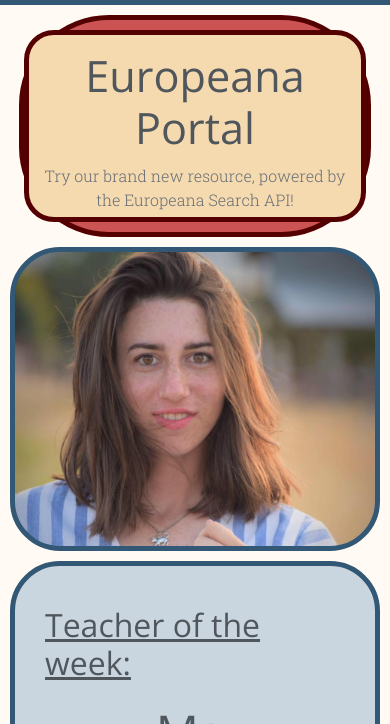
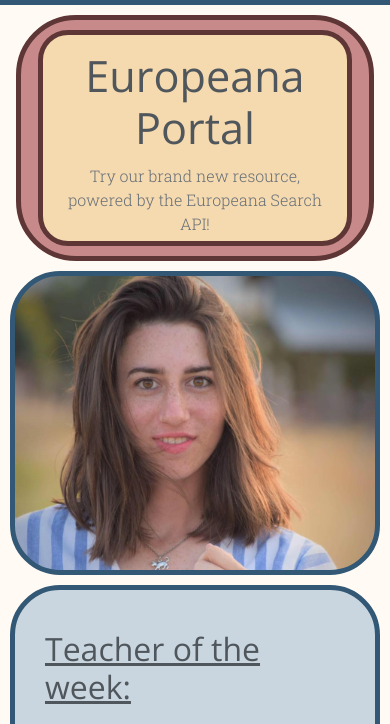
Before and after one commit to BrodyRas/creative-project, a plain HTML site: page index.html in a window 390 px wide. Shown: the part 119-843 px from the top of the page. Drawn offline with nearby package versions, Linux system fonts and the light colour scheme.

Commit message:
fixed responsive design for europeana banner

```diff
--- a/styles.css
+++ b/styles.css
@@ -18,8 +18,8 @@
     --dark-font: #4F565C;
     --light-font: #666f77;
 
-    --red-shade: #550000;
-    --red-accent: #CC5353;
+    --red-shade: #5e3636;
+    --red-accent: #c78989;
 }
 
 body {
@@ -91,8 +91,8 @@ a {
     display: flex;
     align-items: center;
     border: 5px solid var(--red-shade);
-    border-radius: 90px;
-    width: 95%;
+    border-radius: 60px;
+    width: 97%;
     margin: 10px auto;
     background-color: var(--red-accent);
     transition: width .3s, border-radius .3s;
@@ -106,6 +106,7 @@ a {
 .europeana_banner_text {
     display: inline-block;
     margin: 10px auto;
+    width: 600px;
     padding: 5px;
     background-color: var(--compliment-accent);
     border: 5px solid var(--red-shade);
@@ -195,8 +196,6 @@ img {
     border-radius: 10px;
     backdrop-filter: blur(0px) grayscale(0%);
 }
-
-
 
 .bell-ringer {
     background-image: url(images/whiteboard.jpg);
@@ -384,4 +383,8 @@ p a {
     }
 }
 
-@media screen and (max-width: 500px) {}
+@media screen and (max-width: 700px) {
+    .europeana_banner_text {
+        width: 90%;
+    }
+}
```
